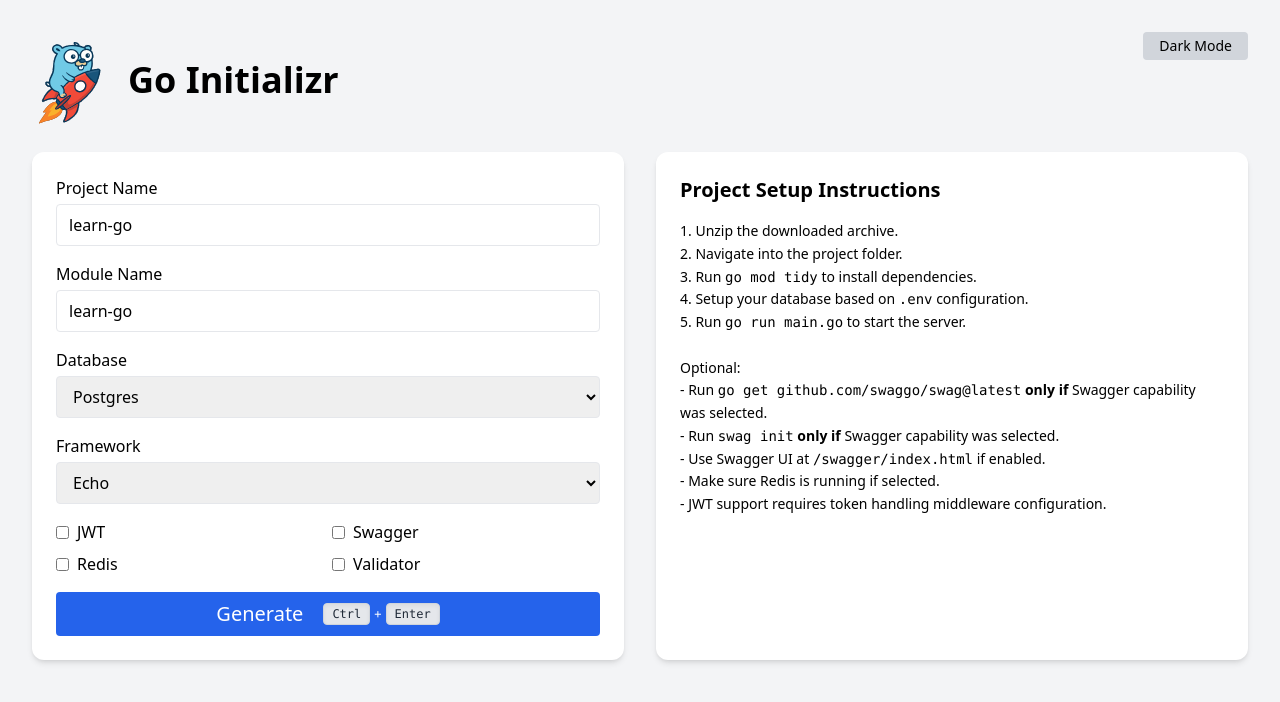
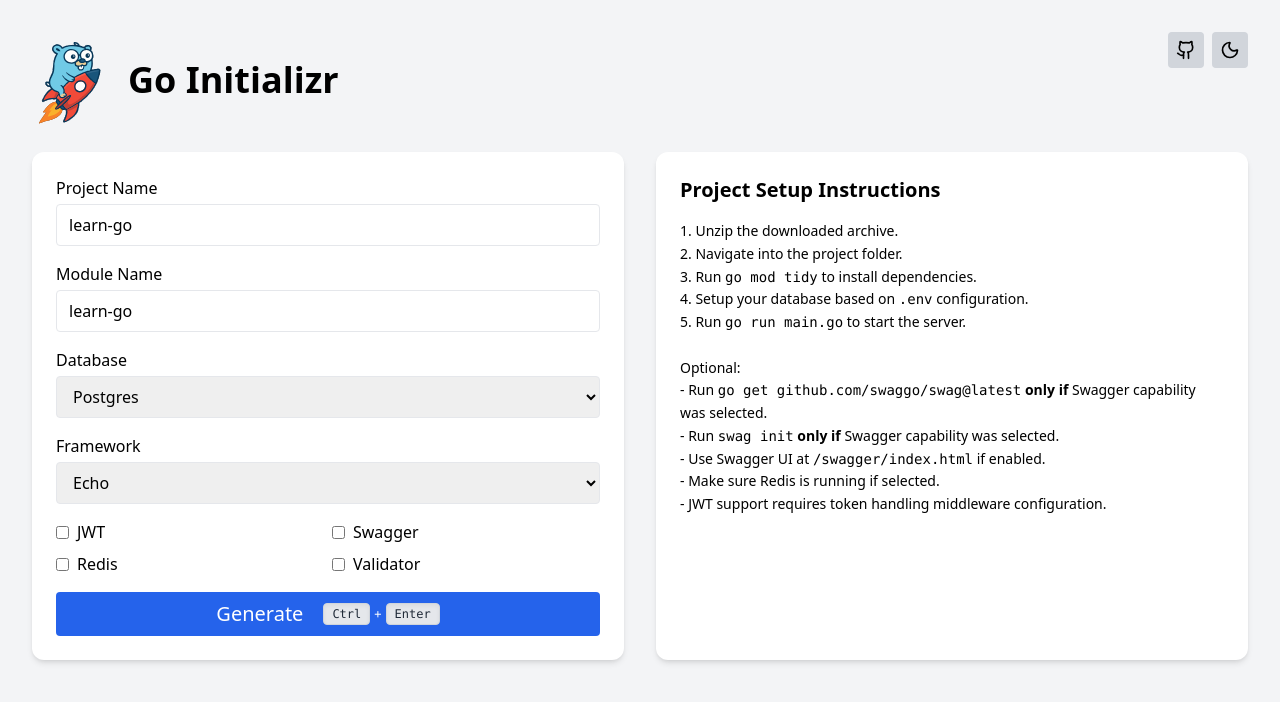
Before and after one commit to ysmnababan/go-initializr, a React (Vite) app in the folder frontend/: page / in a window 1280 px wide. Shown: the top 702 px of the page. Built offline with nearby package versions, Linux system fonts and the light colour scheme.

Commit message:
feat: add lucide-react icons and GitHub link with dark mode toggle in App component

```diff
--- a/frontend/package.json
+++ b/frontend/package.json
@@ -10,6 +10,7 @@
     "preview": "vite preview"
   },
   "dependencies": {
+    "lucide-react": "^0.522.0",
     "react": "^19.1.0",
     "react-dom": "^19.1.0",
     "react-hot-toast": "^2.5.2"
--- a/frontend/src/App.jsx
+++ b/frontend/src/App.jsx
@@ -1,7 +1,7 @@
 import './index.css';
 import { useState, useEffect } from 'react';
 import { Toaster, toast } from 'react-hot-toast';
-
+import { Sun, Moon, Github  } from 'lucide-react';;
 function App() {
   const [projectName, setProjectName] = useState('learn-go');
   const [moduleName, setModuleName] = useState('learn-go');
@@ -91,12 +91,29 @@
             Go Initializr
           </h1>
         </div>
-        <div className="absolute top-0 right-0">
+        <div className="absolute top-0 right-0 flex items-center gap-2">
+          {/* GitHub Icon Link */}
+          <a
+            href="https://github.com/ysmnababan/go-initializr"
+            target="_blank"
+            rel="noopener noreferrer"
+            className="bg-gray-300 dark:bg-gray-700 p-2 rounded hover:opacity-80"
+            title="View on GitHub"
+          >
+            <Github size={20} className="text-black dark:text-white" />
+          </a>
+
+          {/* Dark Mode Toggle */}
           <button
             onClick={() => setDarkMode(!darkMode)}
-            className="bg-gray-300 dark:bg-gray-700 text-sm px-4 py-1 rounded"
+            className="bg-gray-300 dark:bg-gray-700 p-2 rounded"
+            title={darkMode ? 'Switch to Light Mode' : 'Switch to Dark Mode'}
           >
-            {darkMode ? 'Light Mode' : 'Dark Mode'}
+            {darkMode ? (
+              <Sun size={20} className="text-black dark:text-white" />
+            ) : (
+              <Moon size={20} className="text-black dark:text-white" />
+            )}
           </button>
         </div>
       </div>
```
Also changed, not shown: 1 other file (tests, documents, lock files or other folders).
